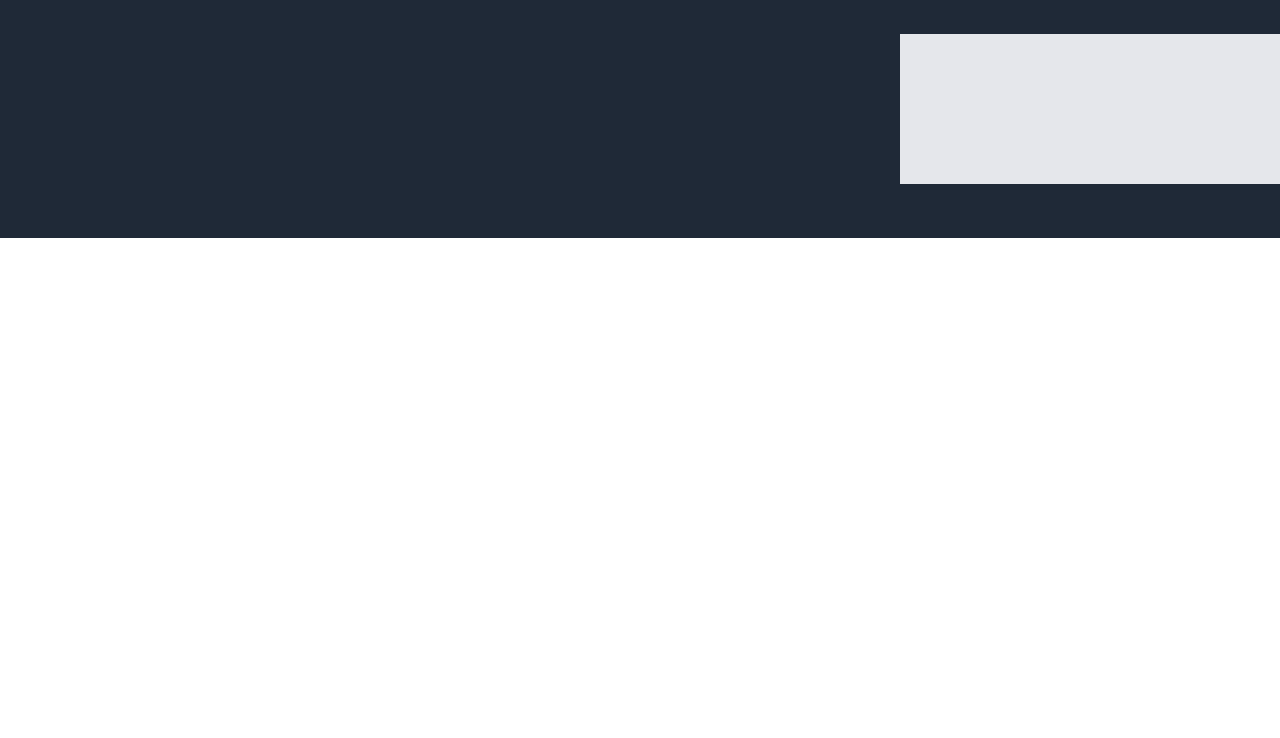
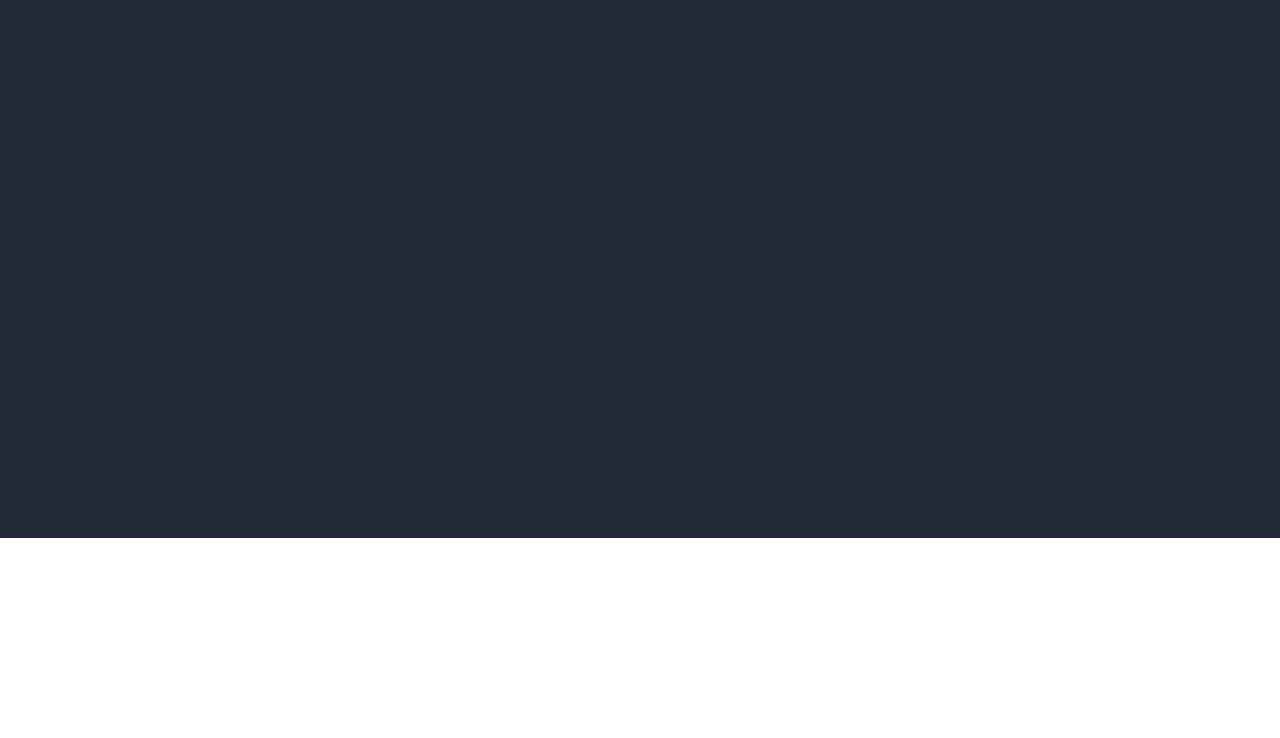
Before and after one commit to Arvindm22/Projects, a plain HTML site: page odin_landingPage/index.html in a window 1280 px wide. Shown: the part 62-800 px from the top of the page. Drawn offline with Linux system fonts and the light colour scheme.

Commit message:
Styled using flexbox

```diff
--- a/odin_landingPage/Landing_Page.css
+++ b/odin_landingPage/Landing_Page.css
@@ -2,12 +2,9 @@ h1{
     font-size:24px ;
     color: #f9faf8;
     margin-top: 0;
-    padding-left: 100px;
-    margin-bottom: 0;
-    position: relative;
-    top: 10px;
-    border-bottom: 1px #f9faf8 dotted;
-
+    padding: 20px;
+    width: 200px;
+    height: 200px;;
 }
 body{
     margin: 0;
@@ -15,34 +12,13 @@ body{
 
 header{
     background-color: #1f2937;
-    height: 300px;
-    }
-#one{
-    position: relative;
-    left: 1000px;
-    bottom: 10px;
-    color: #f9faf8;
-    text-decoration: none;
+    height: 600px;
+    display: flex;
+    flex-direction: row;
+    justify-content: space-evenly;
+
 }
-#two{
-    position: relative;
-    left: 1050px;
-    bottom: 10px;
-    color: #f9faf8;
-    text-decoration: none;
-    }
-#three{
-    position: relative;
-    left: 1100px;
-    bottom: 10px;
-    color: #f9faf8;
-    text-decoration: none;
+header a {
+    margin-top: 10px;
+    padding: 10px;;
 }
- .first div{
-    width: 400px;
-    height: 150px;
-    position: relative;
-    left: 900px;
-    top: 50px;
-    background-color: #e5e7eb;
- }
--- a/odin_landingPage/index.html
+++ b/odin_landingPage/index.html
@@ -10,13 +10,11 @@
 <body>
     <header>
         <h1>Header Logo</h1>
-        <a href="" id="one">link1</a>
-        <a href="" id="two">link2</a>
-        <a href="" id="three">link3</a>
-        <section class="first">
-            <div></div>
+        <a href="" >link1</a>
+        <a href="" >link2</a>
+        <a href="" >link3</a>
 
-        </section>
+
 
     </header>
     <main>
```
